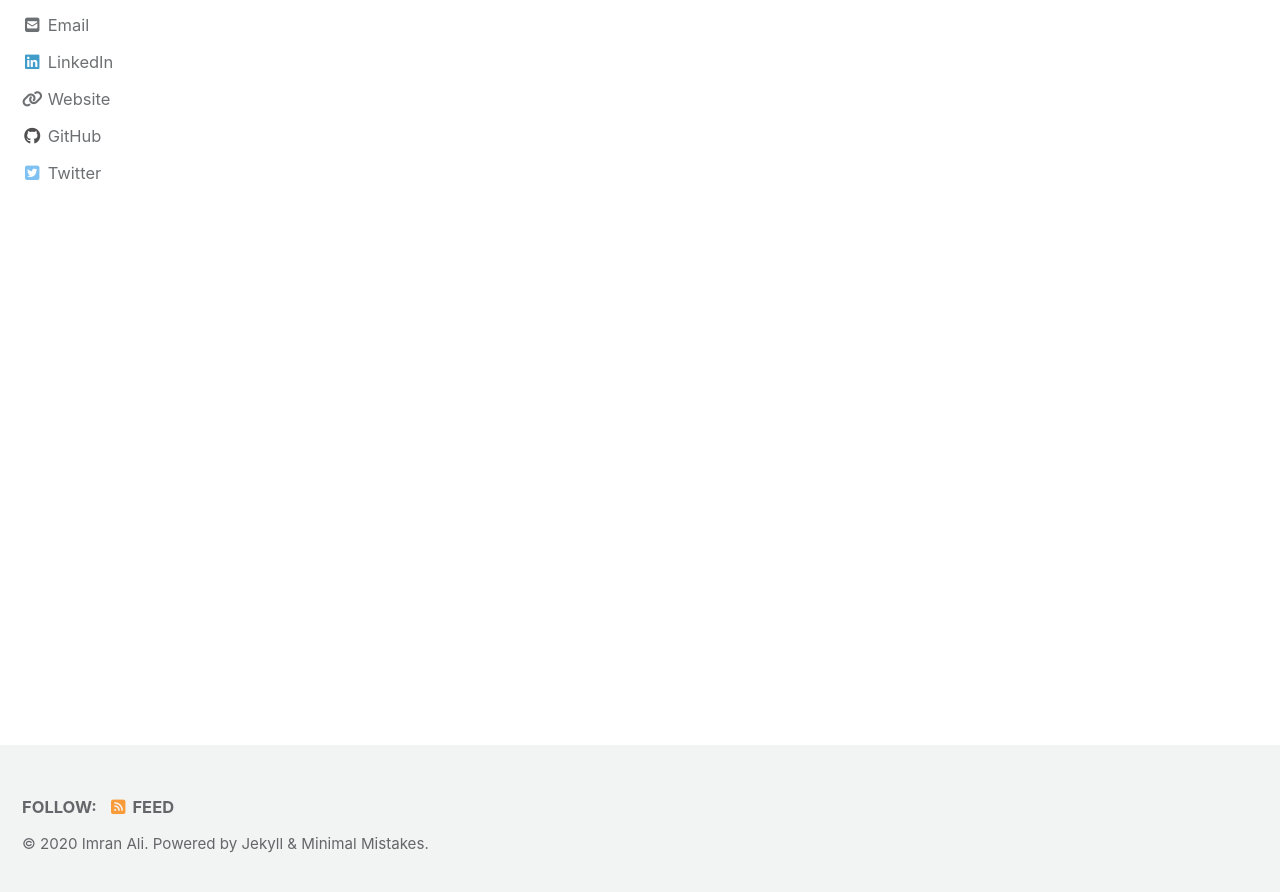
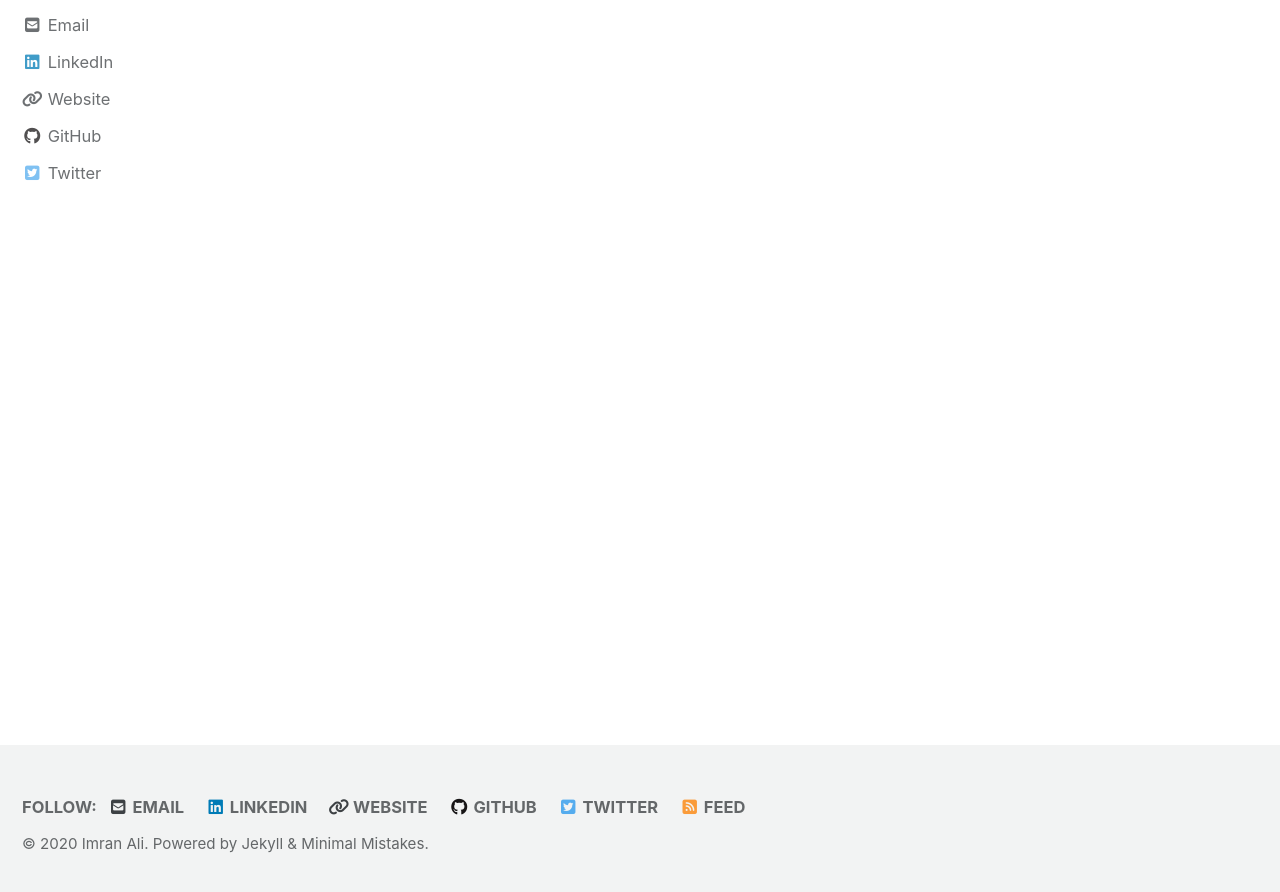
Before and after one commit to ImranAliPhD/ImranAliPhD.github.io, a Jekyll site: the page built from index.html, in a window 1280 px wide and 900 px high, scrolled down 222 px. Shown: the top 892 px of the window. Built offline with Jekyll 4.4.1, drawn with Linux system fonts in a browser that asks for light colours; cached includes are drawn as plain includes; nearby versions of some CDN libraries; the list of posts is cut into pages by our own code.

Commit message:
New Github Repo

```diff
--- a/_config.yml
+++ b/_config.yml
@@ -125,24 +125,27 @@ author:
 # Site Footer
 footer:
   links:
+    - label: "Email"
+      icon: "fas fa-fw fa-envelope-square"
+      url: "mailto:self@ImranAliPhD.com"
+    - label: "LinkedIn"
+      icon: "fab fa-fw fa-linkedin"
+      url: "https://linkedin.com/in/imranaliphd"
+    - label: "Website"
+      icon: "fas fa-fw fa-link"
+      url: "https://ImranAliPhD.com"
+    - label: "Facebook"
+      icon: "fab fa-fw fa-facebook-square"
+      # url: "https://facebook.com/"
+    - label: "GitHub"
+      icon: "fab fa-fw fa-github"
+      url: "https://github.com/ImranAliPhD"
+    - label: "Instagram"
+      icon: "fab fa-fw fa-instagram"
+      # url: "https://instagram.com/"
     - label: "Twitter"
       icon: "fab fa-fw fa-twitter-square"
-      # url:
-    - label: "Facebook"
-      icon: "fab fa-fw fa-facebook-square"
-      # url:
-    - label: "GitHub"
-      icon: "fab fa-fw fa-github"
-      # url:
-    - label: "GitLab"
-      icon: "fab fa-fw fa-gitlab"
-      # url:
-    - label: "Bitbucket"
-      icon: "fab fa-fw fa-bitbucket"
-      # url:
-    - label: "Instagram"
-      icon: "fab fa-fw fa-instagram"
-      # url:
+      url: "https://twitter.com/ImranAliPhD"
 
 
 # Reading Files
```
